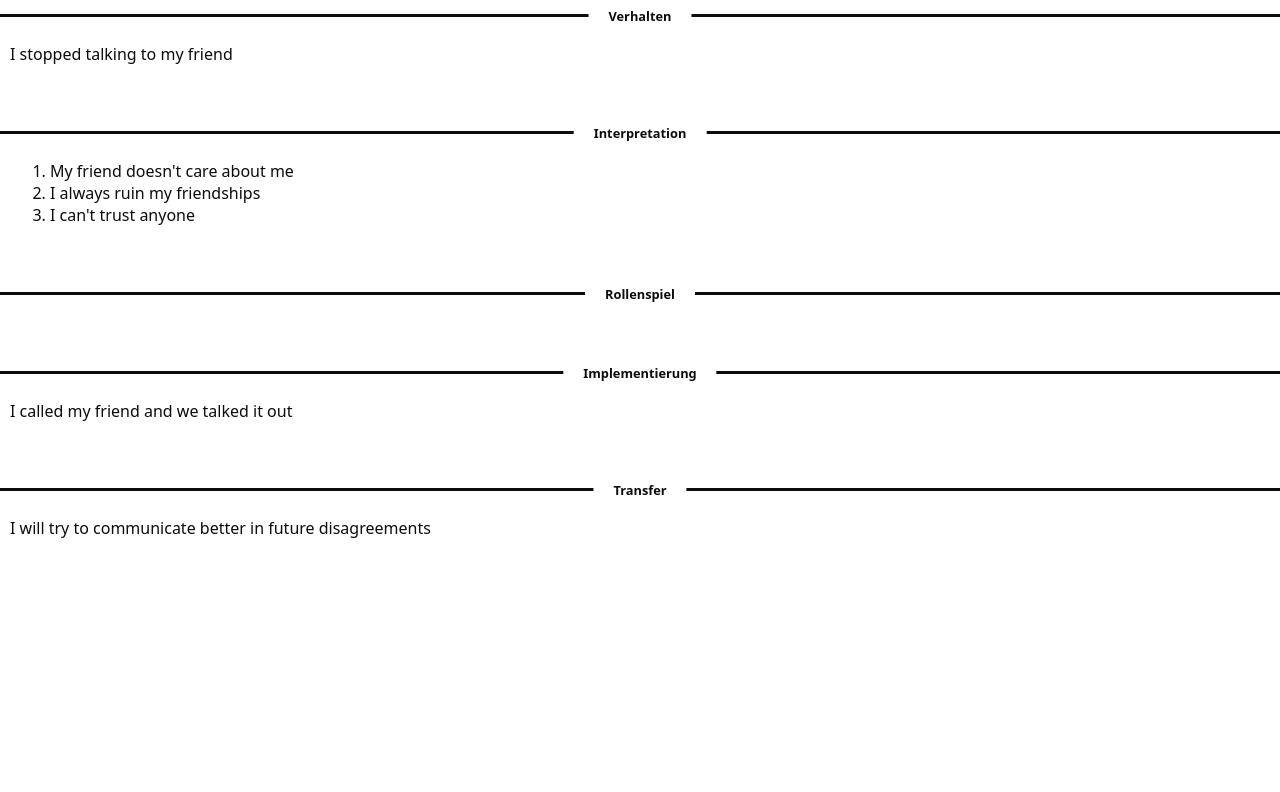
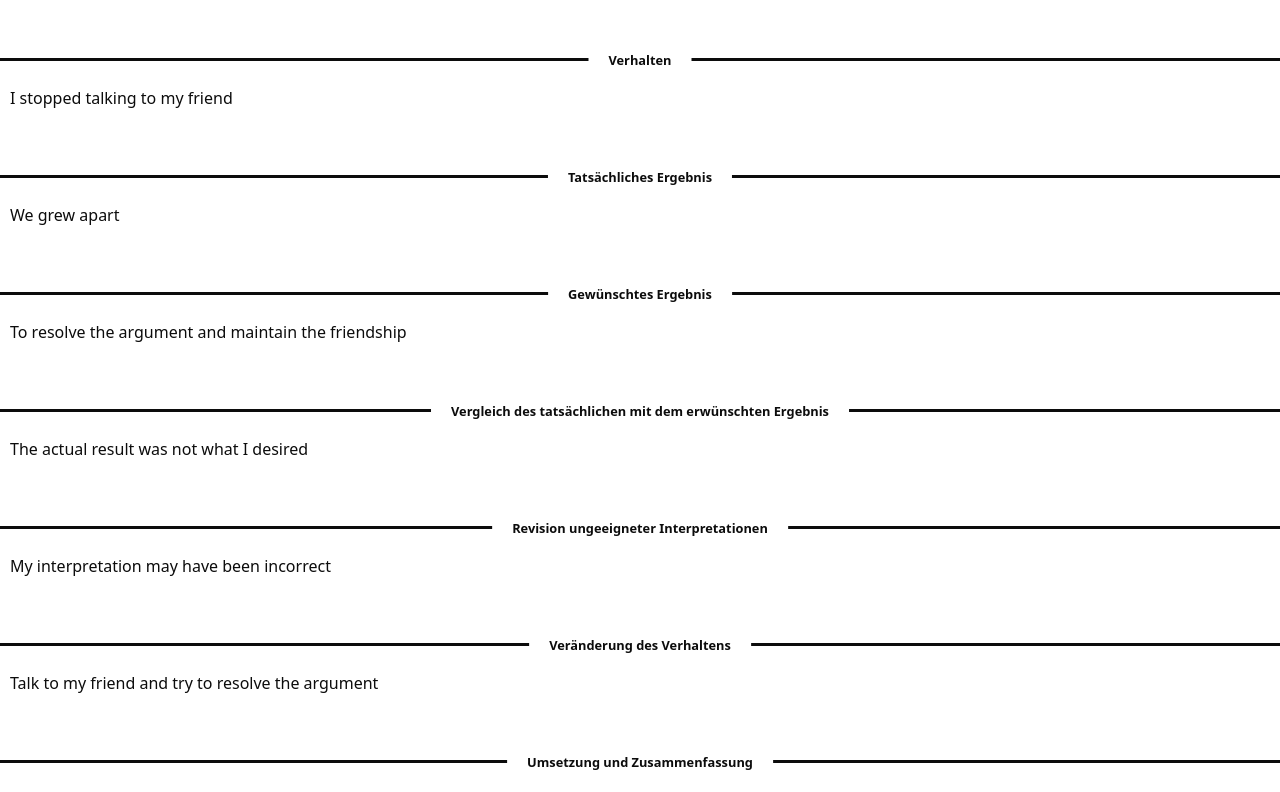
Before and after one commit to vaupunkt/cbaspCompanion, a Next.js app: page /entries/1 in a window 1280 px wide. Shown: the part 320-1112 px from the top of the page. Before the commit the page ends 885 px from the top, so only its background shows below. Built offline with nearby package versions, Linux system fonts and the light colour scheme.

Commit message:
add innerAnalyses and different entrytypes for entry-component

```diff
--- a/components/Entry/index.js
+++ b/components/Entry/index.js
@@ -2,6 +2,109 @@ import Header from "@/components/Header";
 import EntryContentBlock from "../EntryContentBlock";
 
 export default function Entry({ data }) {
+  const { type } = data;
+
+  if (type === "PastAnalysis") {
+    const {
+      title,
+      date,
+      description,
+      interpretations,
+      behavior,
+      actualResult,
+      desiredResult,
+      comparison,
+      revision,
+      behaviorChange,
+      implementation,
+      transfer,
+    } = data;
+    return (
+      <>
+        <Header backButton title={title} date={date}></Header>
+        <EntryContentBlock content={description}>
+          Beschreibung
+        </EntryContentBlock>
+        <EntryContentBlock content={interpretations}>
+          Interpretation
+        </EntryContentBlock>
+        <EntryContentBlock content={behavior}>Verhalten</EntryContentBlock>
+        <EntryContentBlock content={actualResult}>
+          Tatsächliches Ergebnis
+        </EntryContentBlock>
+        <EntryContentBlock content={desiredResult}>
+          Gewünschtes Ergebnis
+        </EntryContentBlock>
+        <EntryContentBlock content={comparison}>
+          Vergleich des tatsächlichen mit dem erwünschten Ergebnis
+        </EntryContentBlock>
+        <EntryContentBlock content={revision}>
+          Revision ungeeigneter Interpretationen
+        </EntryContentBlock>
+        <EntryContentBlock content={behaviorChange}>
+          Veränderung des Verhaltens
+        </EntryContentBlock>
+        <EntryContentBlock content={implementation}>
+          Umsetzung und Zusammenfassung
+        </EntryContentBlock>
+        <EntryContentBlock content={transfer}>
+          Generalisierung und Übertragung des Gelernten auf den Alltag
+        </EntryContentBlock>
+      </>
+    );
+  }
+
+  if (type === "InnerSituationAnalysis") {
+    const {
+      title,
+      date,
+      description,
+      interpretations,
+      behavior,
+      actualResult,
+      desiredResult,
+      comparison,
+      revision,
+      behaviorChange,
+      implementation,
+      transfer,
+    } = data;
+    return (
+      <>
+        <Header backButton title={title} date={date}></Header>
+        <EntryContentBlock content={description}>
+          Beschreibung
+        </EntryContentBlock>
+        <EntryContentBlock content={interpretations}>
+          Interpretation
+        </EntryContentBlock>
+        <EntryContentBlock content={behavior}>Verhalten</EntryContentBlock>
+        <EntryContentBlock content={actualResult}>
+          Tatsächliches Ergebnis
+        </EntryContentBlock>
+        <EntryContentBlock content={desiredResult}>
+          Gewünschtes Ergebnis
+        </EntryContentBlock>
+        <EntryContentBlock content={comparison}>
+          Vergleich des tatsächlichen mit dem erwünschten Ergebnis
+        </EntryContentBlock>
+        <EntryContentBlock content={revision}>
+          Revision ungeeigneter Interpretationen
+        </EntryContentBlock>
+        <EntryContentBlock content={behaviorChange}>
+          Veränderung des Verhaltens
+        </EntryContentBlock>
+        <EntryContentBlock content={implementation}>
+          Umsetzung und Zusammenfassung
+        </EntryContentBlock>
+        <EntryContentBlock content={transfer}>
+          Generalisierung und Übertragung des Gelernten auf den Alltag
+        </EntryContentBlock>
+      </>
+    );
+  }
+
+  if (type === "FutureAnalysis") {
     const {
       title,
       date,
@@ -16,7 +119,9 @@ export default function Entry({ data }) {
     return (
       <>
         <Header backButton title={title} date={date}></Header>
-      <EntryContentBlock content={description}>Beschreibung</EntryContentBlock>
+        <EntryContentBlock content={description}>
+          Beschreibung
+        </EntryContentBlock>
         <EntryContentBlock content={desiredResult}>
           Gewünschtes Ergebnis
         </EntryContentBlock>
@@ -32,3 +137,4 @@ export default function Entry({ data }) {
       </>
     );
   }
+}
--- a/pages/_app.js
+++ b/pages/_app.js
@@ -3,11 +3,14 @@ import placeholderEntries from "@/lib/placeholderEntries";
 
 export default function App({ Component, pageProps }) {
   const allEntries = placeholderEntries;
-  const allZukunftsanalyseEntries = placeholderEntries.filter(
+  const allFutureAnalysesEntries = placeholderEntries.filter(
     (placeholderEntry) => placeholderEntry.type === "FutureAnalysis"
   );
-  const allVergangenheitsanalyseEntries = placeholderEntries.filter(
+  const allPastAnalysesEntries = placeholderEntries.filter(
     (placeholderEntry) => placeholderEntry.type === "PastAnalysis"
+  );
+  const allInnerAnalysesEntries = placeholderEntries.filter(
+    (placeholderEntry) => placeholderEntry.type === "InnerSituationAnalysis"
   );
 
   return (
@@ -16,8 +19,9 @@ export default function App({ Component, pageProps }) {
       <Component
         {...pageProps}
         allEntries={allEntries}
-        allZukunftsanalyseEntries={allZukunftsanalyseEntries}
-        allVergangenheitsanalyseEntries={allVergangenheitsanalyseEntries}
+        allFutureAnalysesEntries={allFutureAnalysesEntries}
+        allPastAnalysesEntries={allPastAnalysesEntries}
+        allInnerAnalysesEntries={allInnerAnalysesEntries}
       />
     </>
   );
--- a/pages/index.js
+++ b/pages/index.js
@@ -1,11 +1,11 @@
 import Header from "@/components/Header";
 import EntryList from "@/components/EntryList";
 
-export default function PastAnalysesPage({ allPastAnalysesEntries }) {
+export default function PastAnalysesPage({ allInnerAnalysesEntries }) {
   return (
     <>
-      <Header title="Vergangenheitsanalysen" />
-      <EntryList entries={allPastAnalysesEntries} />
+      <Header title="Innere Situationsanalysen" />
+      <EntryList entries={allInnerAnalysesEntries} />
     </>
   );
 }
```
Also changed, not shown: pages/PastAnalysesPage/index.js (added, +11 -0 lines). Lines whose indentation alone changed are shown as unchanged.
